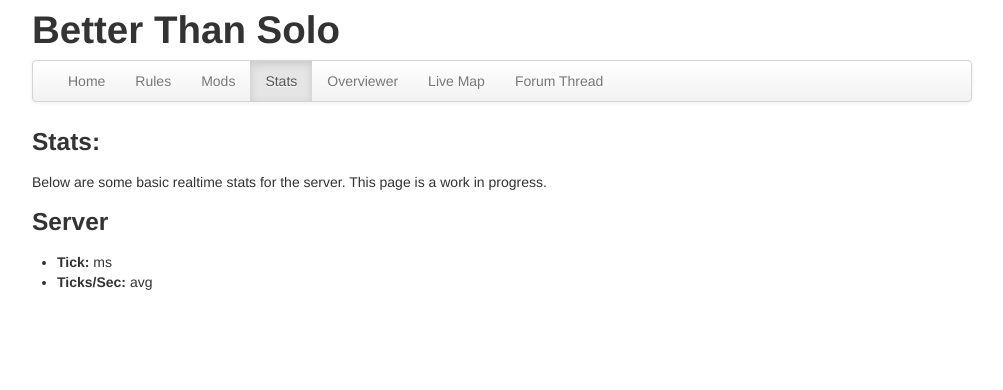
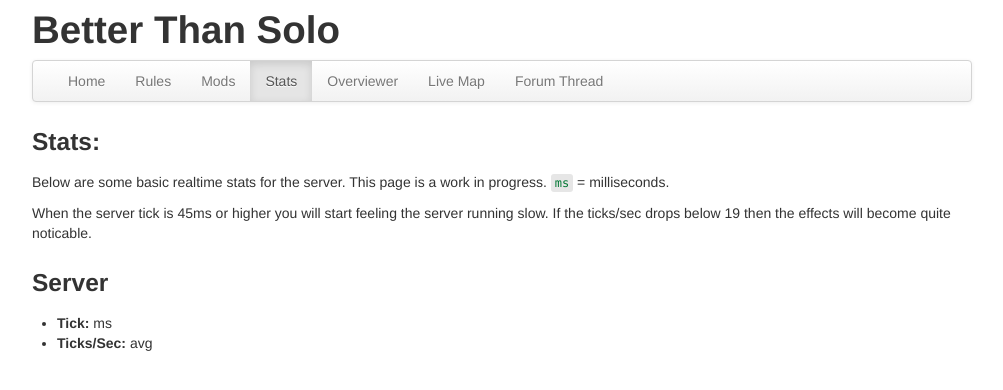
Before and after one commit to btwmodsbiz/betterthansolo, a Jekyll site: the page built from stats.html, in a window 1280 px wide. Shown: the top 390 px of the page, without its empty margins (138-1141 px from the left). Built offline with Jekyll 4.4.1, drawn with Linux system fonts in a browser that asks for light colours; nearby versions of some CDN libraries; some of the changed lines change nothing that is shown.

Commit message:
Updates to stats page.

```diff
--- a/js/stats.js
+++ b/js/stats.js
@@ -15,11 +15,15 @@ $(function() {
 
         var count = 0;
 
+        var forceShow = { "measurements": true };
+
         var loadStats = function() {
             count++;
 
-            if (count > 1200)
+            if (count > 1200) {
+                $("#TimeoutMessage").text("Stats paused. Refresh your browser to resume.").show();
                 return;
+            }
 
             $.ajax({
                 url: "http://server.betterthansolo.com/stats/public/basic.txt",
@@ -30,13 +34,21 @@ $(function() {
                     $("#tick").text(data.tick.average);
                     $("#tickSec").text(data.tickSec.average);
 
-                    for (var i = 0; i < worlds.length; i++) {
-                        $("#world" + i + "_worldTick").text(data.worlds[i].worldTick.average);
+                    for (var i = 0; i < data.worlds.length; i++) {
+                        for (var key in data.worlds[i]) {
+                            var valElem = $("#world" + i + "_" + key);
+                            if (valElem.size() == 1) {
+                                valElem.text(data.worlds[i][key].average);
+                                valElem.parent()[(data.profile[key] === true || forceShow[key] === true) ? "show" : "hide"]();
+                            }
+                        }
+                        /*$("#world" + i + "_worldTick").text(data.worlds[i].worldTick.average);
                         $("#world" + i + "_entityUpdate").text(data.worlds[i].entityUpdate.average);
                         $("#world" + i + "_tileEntityUpdate").text(data.worlds[i].tileEntityUpdate.average);
                         $("#world" + i + "_blockUpdate").text(data.worlds[i].blockUpdate.average);
                         $("#world" + i + "_worldLoadedEntities").text(data.worlds[i].worldLoadedEntities.average);
                         $("#world" + i + "_worldLoadedTileEntities").text(data.worlds[i].worldLoadedTileEntities.average);
+                        $("#world" + i + "_measurements").text(data.worlds[i].measurements.average);*/
                     }
                 },
                 error: function(jqXHR, textStatus, errorThrown) {
--- a/stats.html
+++ b/stats.html
@@ -7,7 +7,11 @@ js: [ stats.js ]
 
 <h3>Stats:</h3>
 
-<div>Below are some basic realtime stats for the server. This page is a work in progress.</div>
+<p>Below are some basic realtime stats for the server. This page is a work in progress. <code>ms</code> = milliseconds.</p>
+
+<p>When the server tick is 45ms or higher you will start feeling the server running slow. If the ticks/sec drops below 19 then the effects will become quite noticable.</p>
+
+<p id="TimeoutMessage" style="display: none; color: #900; font-weight: bold;"></p>
 
 <div class="row">
     <div class="span3">
@@ -23,12 +27,16 @@ js: [ stats.js ]
         <ul>
             <li><strong>Tick:</strong> <span id="world0_worldTick"></span> ms</li>
 
-            <li><strong>Entity Updates:</strong> <span id="world0_entityUpdate"></span> ms</li>
+            <li><strong>Entity Updates:</strong> <span id="world0_entitiesRegular"></span> ms</li>
+            <li><strong>Tile Entity Updates:</strong> <span id="world0_entitiesTile"></span> ms</li>
+
+            <!--<li><strong>Entity Updates:</strong> <span id="world0_entityUpdate"></span> ms</li>
             <li><strong>Tile Entity Updates:</strong> <span id="world0_tileEntityUpdate"></span> ms</li>
-            <li><strong>Block Updates:</strong> <span id="world0_blockUpdate"></span> ms</li>
+            <li><strong>Block Updates:</strong> <span id="world0_blockUpdate"></span> ms</li>-->
 
-            <li><strong>Total Entities:</strong> <span id="world0_worldLoadedEntities"></span> avg</li>
+            <li><strong>Entities:</strong> <span id="world0_worldLoadedEntities"></span> avg</li>
             <li><strong>Tile Entities:</strong> <span id="world0_worldLoadedTileEntities"></span> avg</li>
-        </ul>
+
+            <li><strong>Measurements:</strong> <span id="world0_measurements"></span> avg</li></ul>
     </div>
 </div>
```
